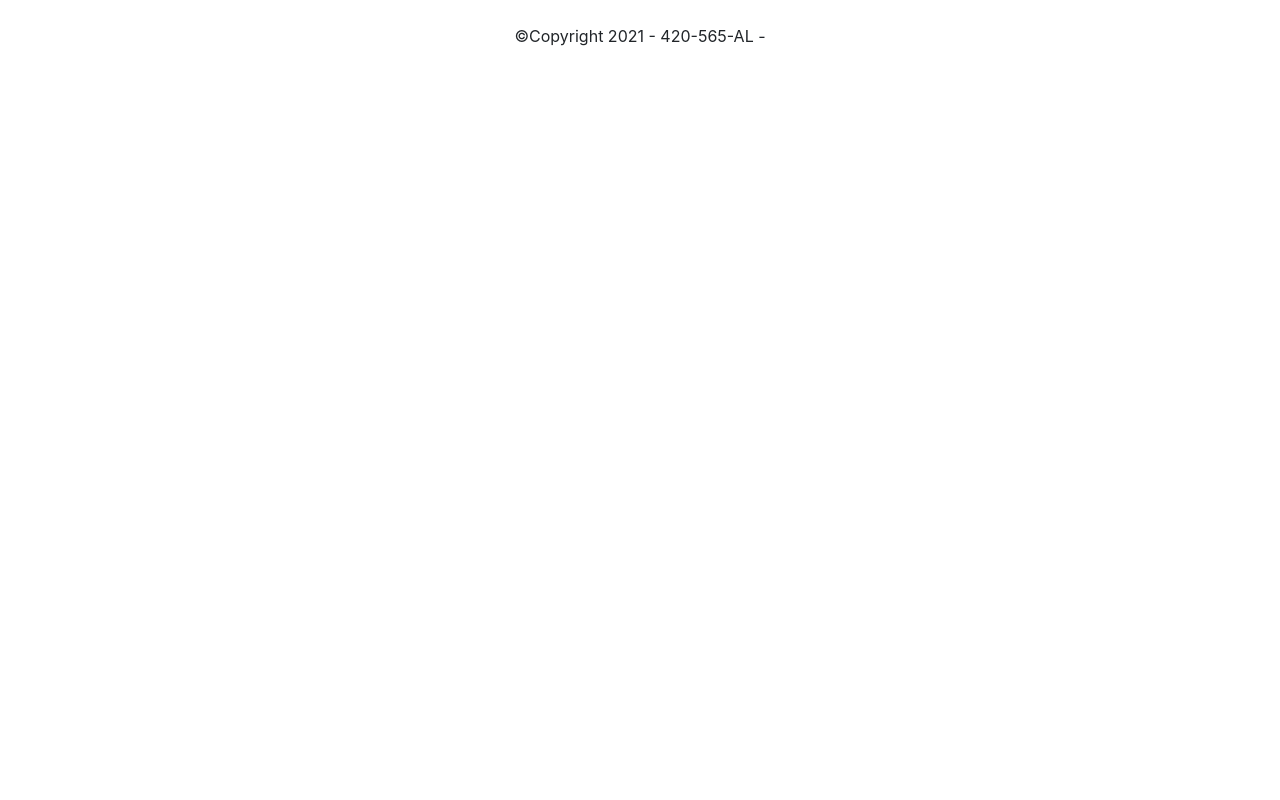
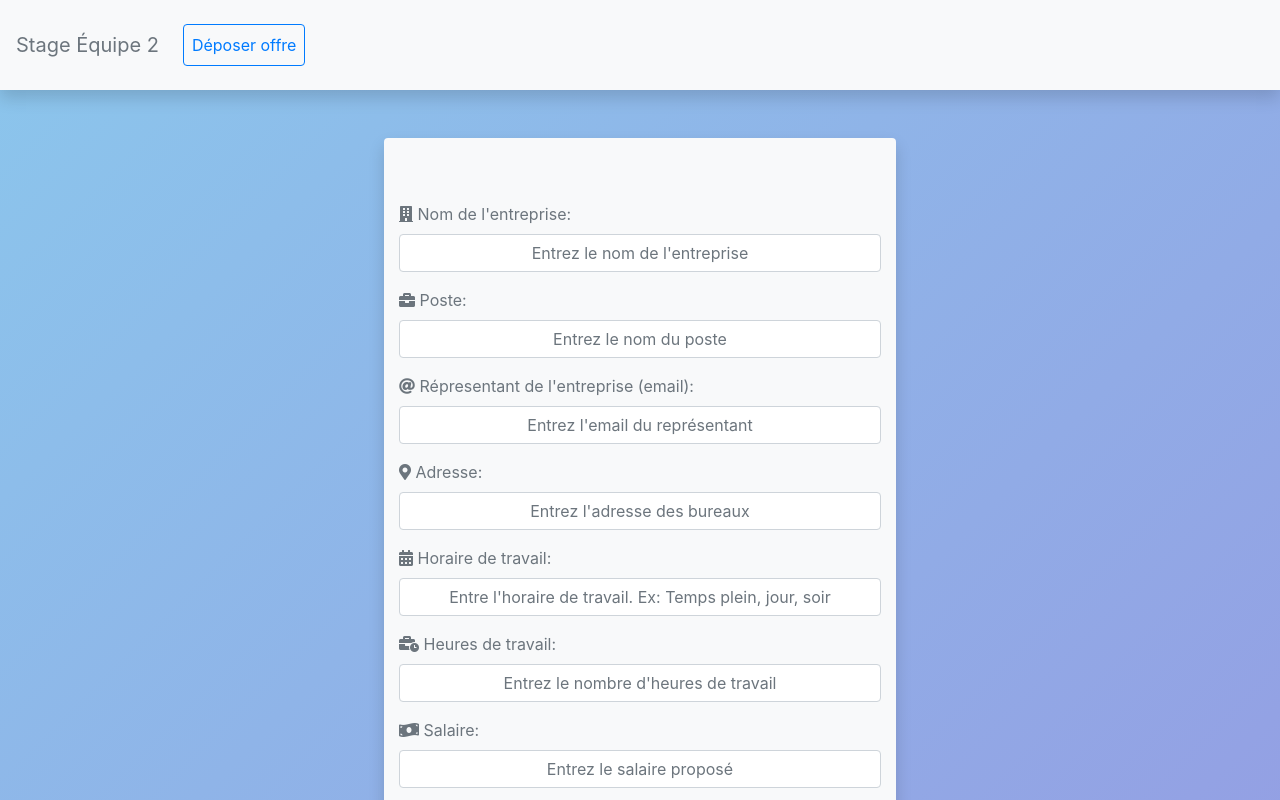
Before and after one commit to NicolasH-L/420-565-A21_ProjetIntegre_Equipe2, a React (Create React App) app in the folder React/projet_integre_equipe2/: page /Admin in a window 1280 px wide. Shown: the top 800 px of the page. Built offline with nearby package versions, Linux system fonts and the light colour scheme.

Commit message:
EQ2-8 - Frontend: Creation du component Admin et correction des routes

```diff
--- a/React/projet_integre_equipe2/src/App.js
+++ b/React/projet_integre_equipe2/src/App.js
@@ -7,6 +7,7 @@ import SupervisorLogin from './components/SupervisorLogin';
 import Login from './components/Login/Login';
 import MonitorLogin from './components/MonitorLogin';
 import AdminIntershipOffer from './components/AdminIntershipOffer';
+import Admin from './components/Admin';
 
 function App() {
   return (
@@ -19,22 +20,12 @@ function App() {
         )}/>
           <Route path = "/Login" component={Login}/>
           <Route path = "/Registration" component={Registration}/>
+          <Route path = "/Admin" component={Admin}/>
+          <Route path = "/AdminOffer" component={AdminIntershipOffer}/>
           <Footer/>
         </div>
       </Router>
   );
-  /*return (
-    <Router>
-      <div>
-        <Route path = "/" exact render={(props) => (
-          <>
-            <AdminIntershipOffer/>
-          </>
-        )}/>
-      </div>
-      <Route path = "/AdminIntershipOffer" component={AdminIntershipOffer}/>
-    </Router>
-  );*/
 }
 
 export default App;
--- /dev/null
+++ b/React/projet_integre_equipe2/src/components/Admin.js
@@ -0,0 +1,26 @@
+import React from 'react'
+import { BrowserRouter as Router, Route} from 'react-router-dom'
+import AdminIntershipOffer from './AdminIntershipOffer'
+
+const Admin = () => {
+
+    const addOffer = async (offer) => {
+        const result = await fetch('http://localhost:8888/admin/addOffer',
+        {
+          method:'POST',
+          headers:{
+            'Content-type': 'application/json'
+          },
+            body: JSON.stringify(offer)
+        })
+        return await result.json()
+      }
+
+    return (
+        <div>
+            <AdminIntershipOffer onAdd={addOffer}/>
+        </div>
+    )
+}
+
+export default Admin
--- a/React/projet_integre_equipe2/src/components/AdminLogin.js
+++ b/React/projet_integre_equipe2/src/components/AdminLogin.js
@@ -16,7 +16,7 @@ const AdminLogin = ({ onLogin }) => {
         } else {
             console.log(admin)
             onLogin(admin.username, admin.password)
-                .then((data) => data.username != null ? history.push("/Gestionnaire", {admin}) : alert("Nom d'utilisateur ou mot de passe incorrect"))
+                .then((data) => data.username != null ? history.push("/Admin", {admin}) : alert("Nom d'utilisateur ou mot de passe incorrect"))
         }
     }
 
--- a/React/projet_integre_equipe2/src/components/AdminNavbar.js
+++ b/React/projet_integre_equipe2/src/components/AdminNavbar.js
@@ -1,5 +1,7 @@
 import React from 'react'
 import {Link} from 'react-router-dom'
+import { Route } from 'react-router-dom/cjs/react-router-dom'
+import AdminIntershipOffer from './AdminIntershipOffer'
 
 const AdminNavbar = () => {
     return (
@@ -12,7 +14,7 @@ const AdminNavbar = () => {
                 <div className="collapse navbar-collapse" id="navbarNavDropdown">
                     <ul className="navbar-nav my-3">
                         <li className="nav-item mx-2">
-                            <Link className="nav-link btn btn-outline-primary" to="/AdminIntershipOffer">Déposer offre</Link>
+                            <Link className="nav-link btn btn-outline-primary" to="/AdminOffer">Déposer offre</Link>
                         </li>
                     </ul>
                 </div>
```
